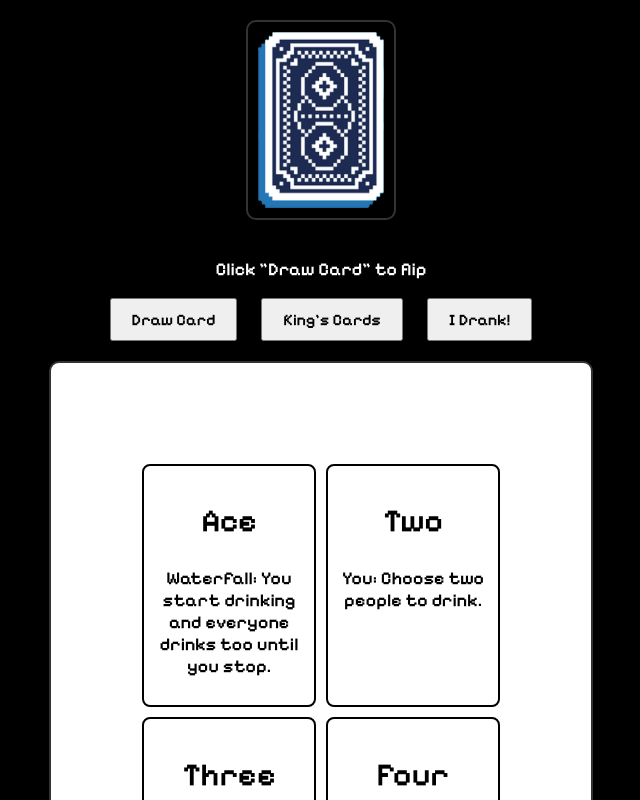
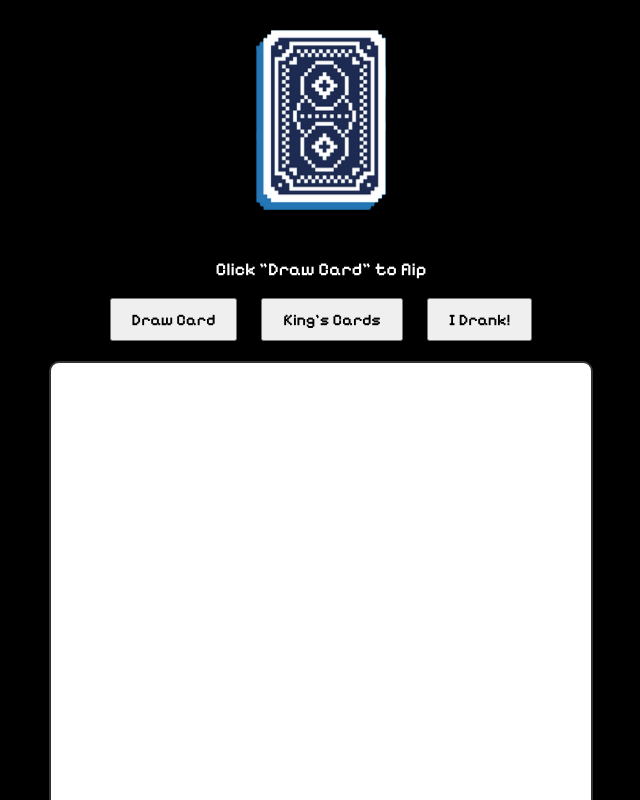
Before and after one commit to aceuh1/aceuh8.github.io, a plain HTML site: page game.html in a window 1280 px wide. Both pictures are taken after a click on the button "King's Cards". Shown: the top 800 px of the page, without its empty margins (319-959 px from the left). Drawn offline with Linux system fonts and the light colour scheme.

Commit message:
Update styles.css

```diff
--- a/styles.css
+++ b/styles.css
@@ -10,11 +10,11 @@
 .card {
     width: 150px;
     padding: 10px;
-    border: 2px solid black;
+
     border-radius: 8px;
     text-align: center;
-    background-color: white;
-    color: black;
+
+    color: white;
 }
 .card1 .front img{
     width: 100%;
@@ -86,7 +86,7 @@ p{
       width: 100%;
       height: 100%;
       backface-visibility: hidden;
-      border: 2px solid #333;
+
       border-radius: 10px;
       display: flex;
       align-items: center;
@@ -100,7 +100,7 @@ p{
       color: white;
     }
     .card1 .back {
-      background-color: #fff;
+
       color: #000;
       transform: rotateY(180deg);
     }
```
